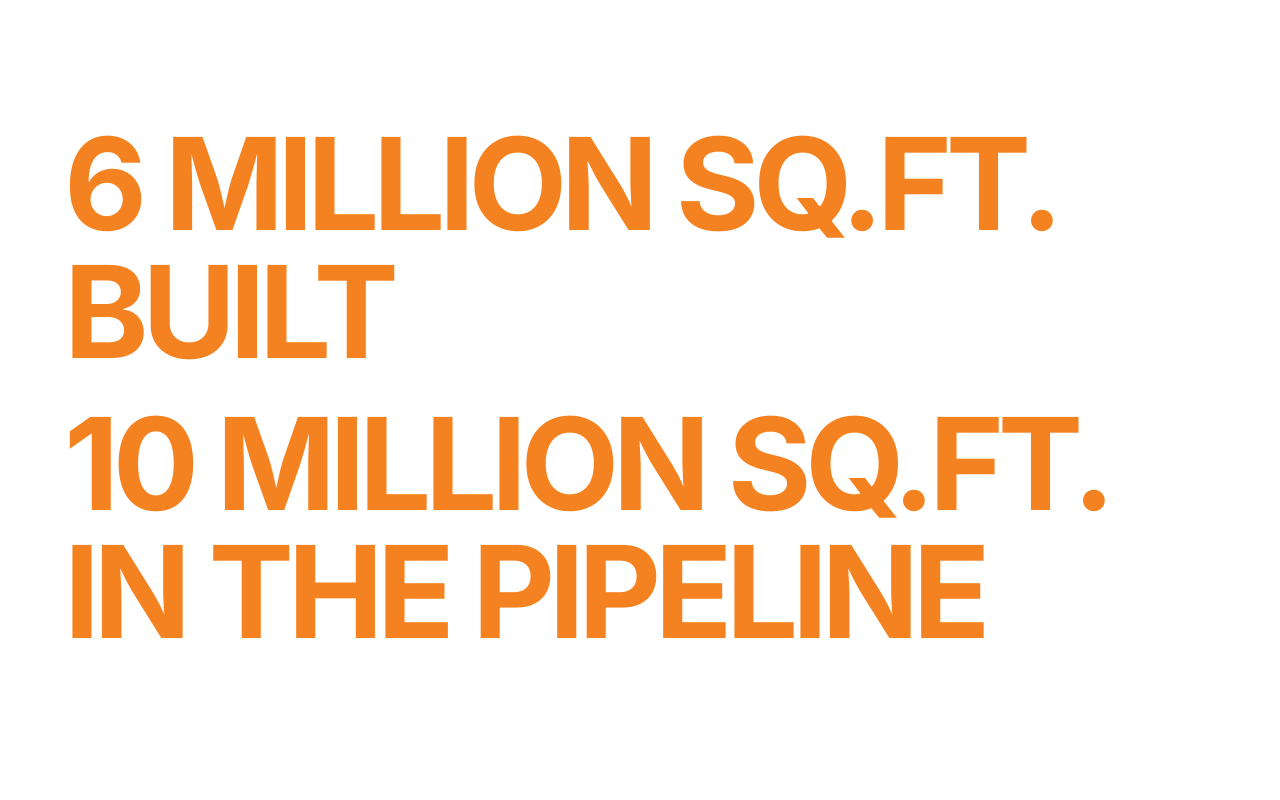
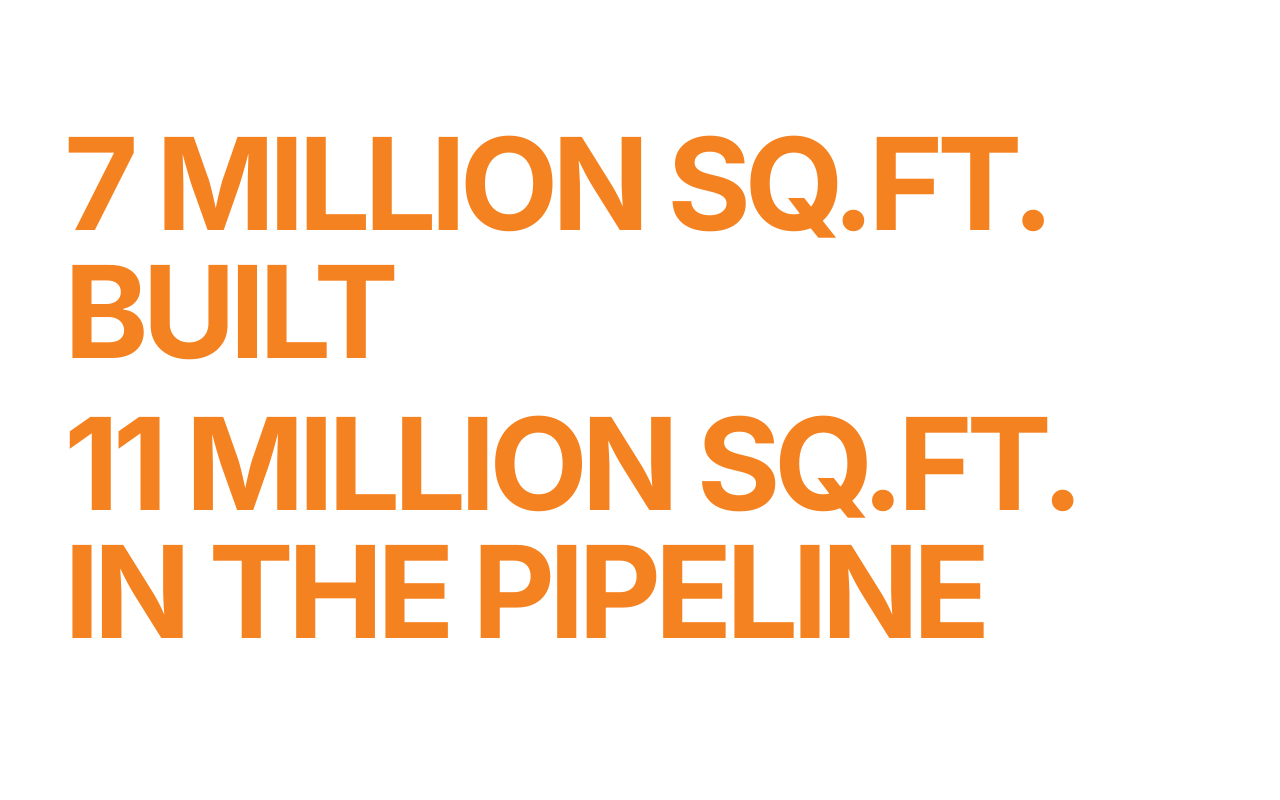
Before and after one commit to Satwik0924/terminus-admin-frontend-main, a React (Vite) app: page / in a window 1280 px wide. Shown: the part 840-1640 px from the top of the page. Built offline with nearby package versions, Linux system fonts and the light colour scheme; no server answers.

Commit message:
chore: update stats and milestone year

```diff
--- a/src/components/Milestones.jsx
+++ b/src/components/Milestones.jsx
@@ -5,7 +5,7 @@ import { useEffect, useState } from "react";
 const Milestones = () => {
   const headingAnimation = useAnimation();
 
-  const [selectedYear, setSelectedYear] = useState("2010");
+  const [selectedYear, setSelectedYear] = useState("2012");
 
   useEffect(() => {
     const handleScroll = () => {
@@ -44,7 +44,7 @@ const Milestones = () => {
   }, [window.location.hash]);
 
   const milestones = {
-    2010: {
+    2012: {
       title: ["SLN TERMINUS"],
       description: [
         "A pioneering Mixed-use commercial building located on Kondapur-Gachibowli Road, Hyderabad. It has a fine mix of premium office spaces, fine dining, retail, and a multiplex that attracts thousands of footfalls every day.",
--- a/src/components/StatsSection.jsx
+++ b/src/components/StatsSection.jsx
@@ -73,11 +73,11 @@ const StatsSection = () => {
     <div id="stats" style={{ margin: "0 0", position: "relative" }} className="sm:py-40 py-24">
       <div className="w-[90%] mx-auto font-bold xl:text-9xl sm:text-7xl text-5xl tracking-tighter">
         <motion.h1 id="line1" animate={controlsLine1} initial={{ color: "#D3D3D3" }}>
-          6 MILLION SQ.FT. BUILT
+          7 MILLION SQ.FT. BUILT
         </motion.h1>
 
         <motion.h2 id="line2" animate={controlsLine2} initial={{ color: "#D3D3D3" }} className="mt-6 xl:mb-72 mb-56">
-          10 MILLION SQ.FT. <br></br> IN THE PIPELINE
+          11 MILLION SQ.FT. <br></br> IN THE PIPELINE
         </motion.h2>
 
         <motion.h2 id="line3" animate={controlsLine3} initial={{ color: "#D3D3D3" }}>
```
